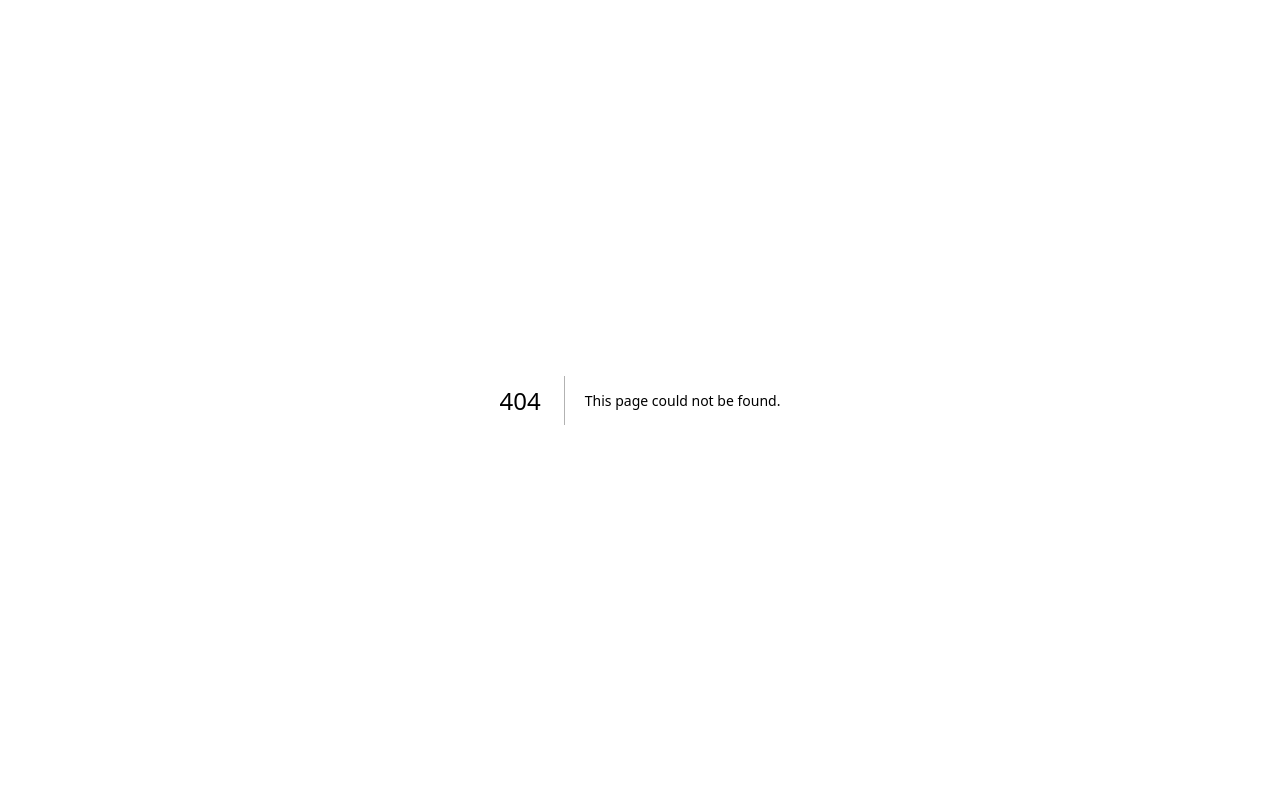
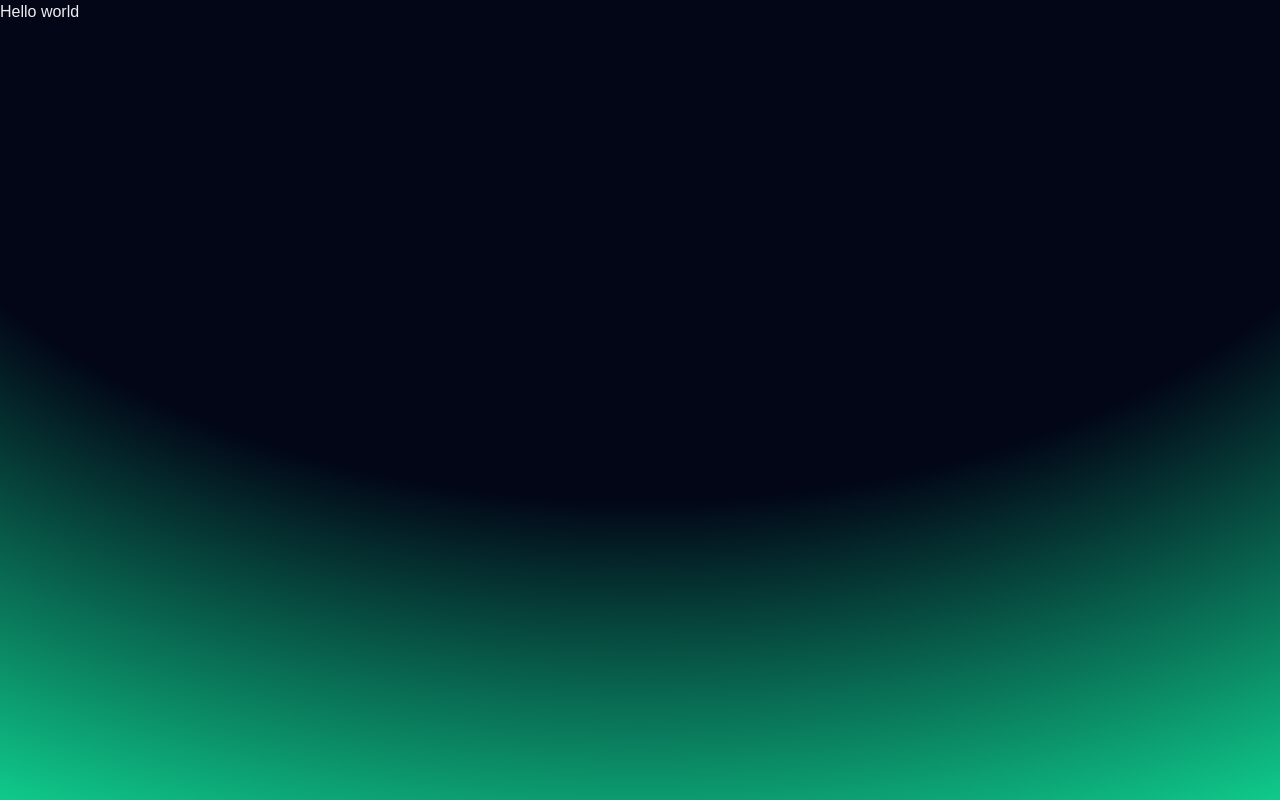
Before and after one commit to MarceloRodriguesOliveira/dev-service-hub, a Next.js app: page /dashboard in a window 1280 px wide. Before the commit this address had no page. Built offline with nearby package versions, Linux system fonts and the light colour scheme.

Commit message:
style: created basic layout for background

```diff
--- /dev/null
+++ b/app/components/auroraGradient/auroraGradientAnimated.tsx
@@ -0,0 +1,14 @@
+const STATIC_COLOR = "#13FFAA";
+
+export default function AuroraGradient({
+  children,
+}: {
+  children: React.ReactNode;
+}) {
+  const backgroundImage = `radial-gradient(125% 125% at 50% 0%, #020617 50%, ${STATIC_COLOR})`;
+  return (
+    <section style={{ backgroundImage }} className="relative min-h-screen">
+      {children}
+    </section>
+  );
+}
--- /dev/null
+++ b/app/dashboard/layout.tsx
@@ -0,0 +1,28 @@
+import type { Metadata } from "next";
+import { Geist } from "next/font/google";
+
+import AuroraGradient from "../components/auroraGradient/auroraGradientAnimated";
+
+const geistSans = Geist({
+  variable: "--font-geist-sans",
+  subsets: ["latin"],
+});
+
+export const metadata: Metadata = {
+  title: "Create Next App",
+  description: "Generated by create next app",
+};
+
+export default function DashboardLayout({
+  children,
+}: Readonly<{
+  children: React.ReactNode;
+}>) {
+  return (
+    <html lang="en">
+      <body className={`${geistSans.variable} antialiased`}>
+        <AuroraGradient>{children}</AuroraGradient>
+      </body>
+    </html>
+  );
+}
--- /dev/null
+++ b/app/dashboard/page.tsx
@@ -0,0 +1,3 @@
+export default function HireOurServices() {
+  return <h1>Hello world</h1>;
+}
```
